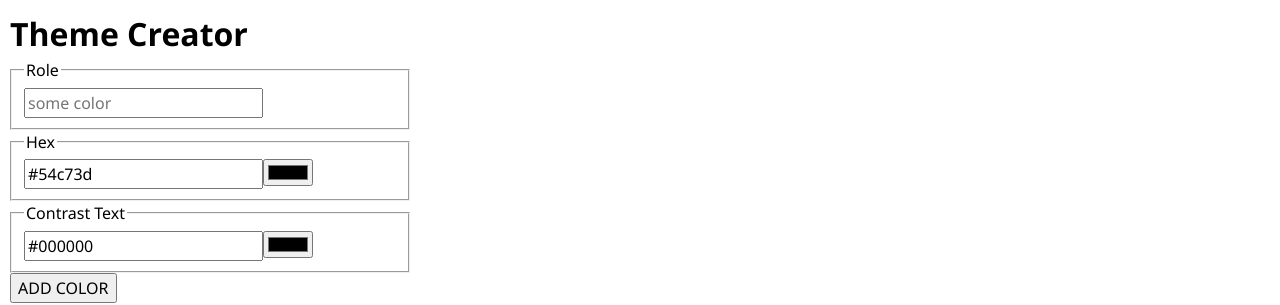
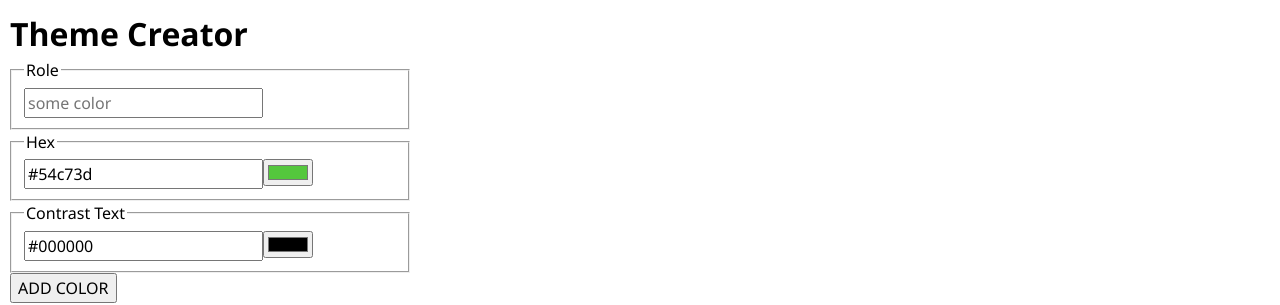
Before and after one commit to StephMode/iro, a React (Vite) app: page / in a window 1280 px wide. Shown: the top 305 px of the page. Built offline with nearby package versions, Linux system fonts and the light colour scheme.

Commit message:
Fix snychronization of input fields

```diff
--- a/src/App.jsx
+++ b/src/App.jsx
@@ -204,7 +204,10 @@ change onHexChange to handleHexChange
 8.2. fix issue: as per req, form should be prefilled with values
 ❎ - set useSate accordingly
 
+✅ 9. One more final fix
 
+❎ 9.1. - make both input fields for a respective color influence each others value
+=> solution is to put value in both text and color input fields
 
 
 */
--- a/src/Components/ColorInput/ColorInput.jsx
+++ b/src/Components/ColorInput/ColorInput.jsx
@@ -33,6 +33,7 @@ export default function ColorInput() {
           id="color-hex--input"
           //   name="hex"
           type="color"
+          value={hexValue}
           onChange={handleHexChange}
         ></input>
       </fieldset>
```
